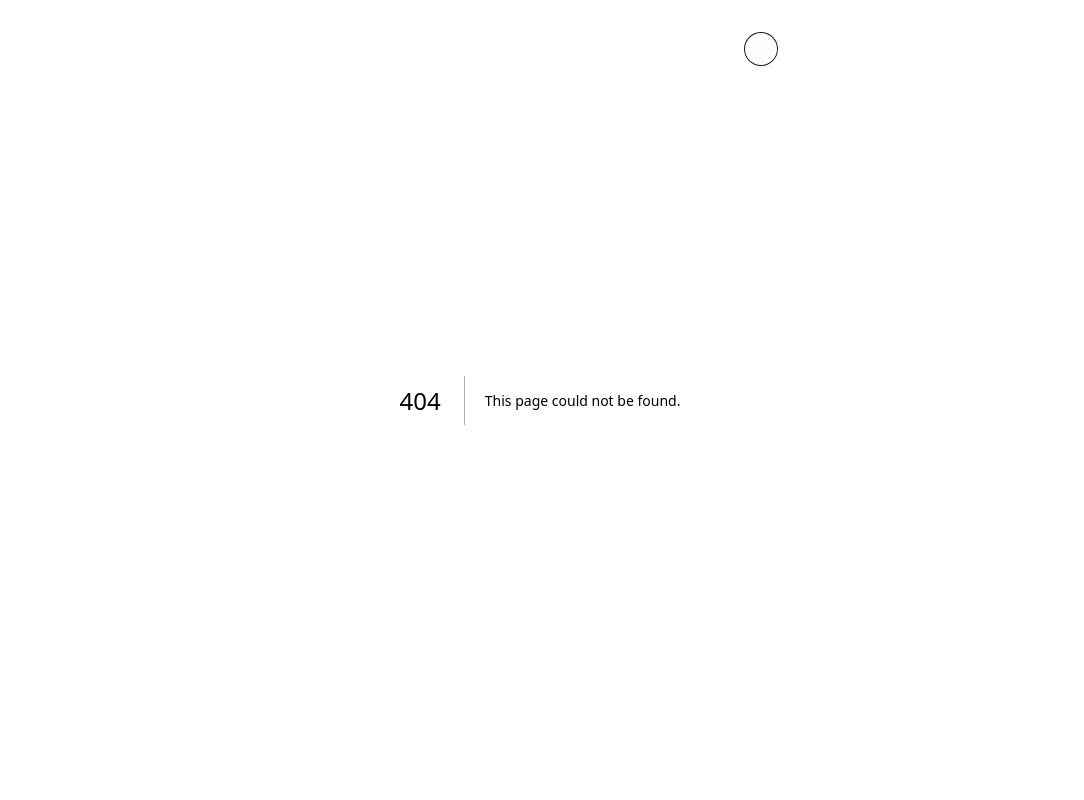
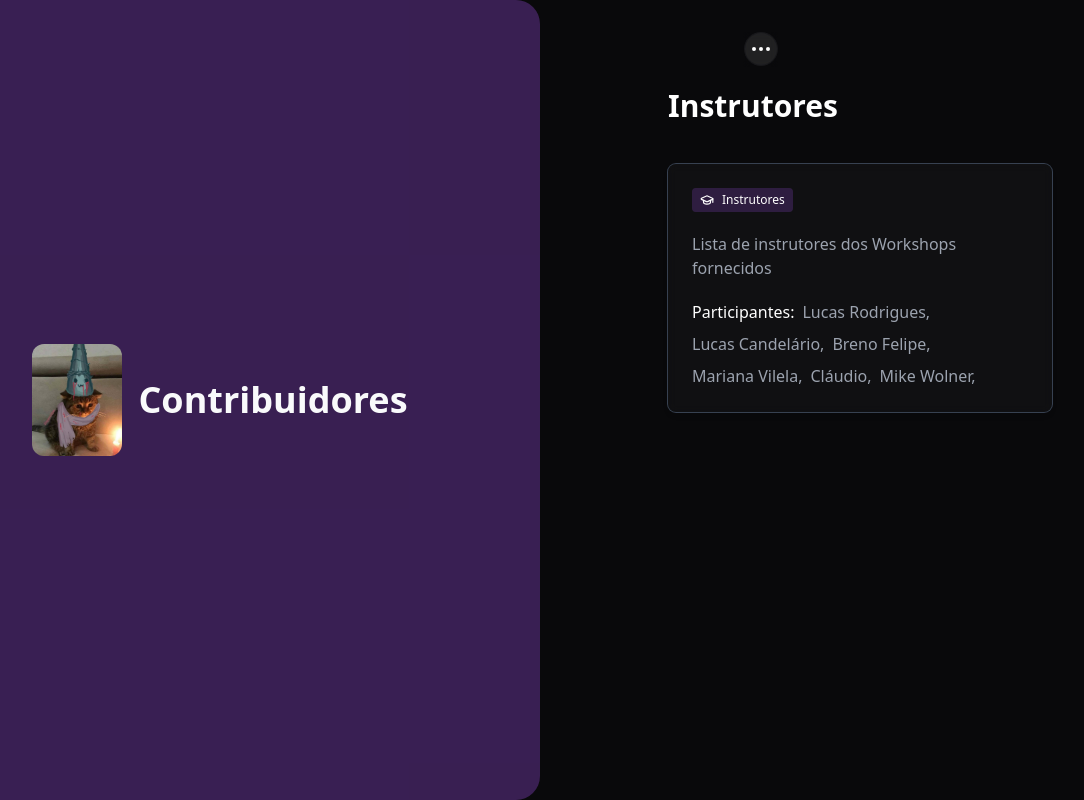
Before and after one commit to rodrigueslucas062/exp-una, a Next.js app: page /colaboradores in a window 1280 px wide. Before the commit this address had no page. Shown: the whole page, without its empty margins (100-1184 px from the left). Built offline with nearby package versions, Linux system fonts and the light colour scheme; what tailwindcss-animated would draw is missing.

Commit message:
🚚 Rename files

```diff
--- a/src/components/contribuidores/ContribuidoresProjeto.jsx
+++ b/src/components/contribuidores/ColaboradoresProjeto.jsx
@@ -5,11 +5,11 @@ import Image from "next/image";
 import { useInViewHook } from "@/utils/hooks/use-in-view.hook";
 import { ListaInstrutores } from "./instrutores";
 
-export default function ContribuidoresProj() {
+export default function ColaboradoresProj() {
     const { ref, inView } = useInViewHook(0.5);
 
     return (
-        <section id="ContribuidoresProj" className="flex max-md:flex-col h-full min-h-screen">
+        <section id="ColaboradoresProj" className="flex max-md:flex-col h-full min-h-screen">
             <div className="text-white md:hidden bg-purple-500/[0.3] pt-12 rounded-b-3xl text-center">
                 <div className="flex gap-4 items-center justify-center py-16">
                     <button className="absolute left-4 top-[36px] z-20 bg-gray-100/10 p-1 rounded-full text-white ring-1 ring-zinc-900">
--- a/src/pages/contribuidores.js
+++ b/src/pages/colaboradores.js
@@ -1,4 +1,4 @@
-import ContribuidoresProj from "@/components/contribuidores/ContribuidoresProjeto";
+import ContribuidoresProj from "@/components/contribuidores/ColaboradoresProjeto";
 
 export default function Contribuidores() {
   return (
```
